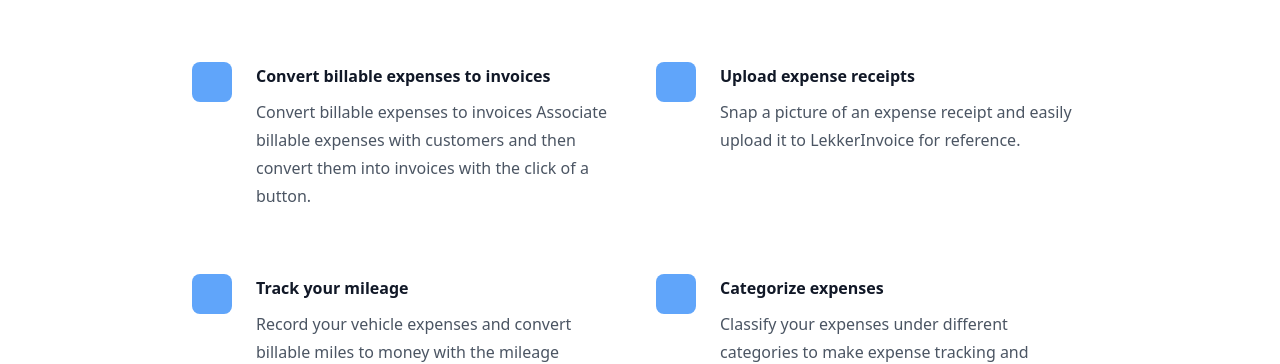
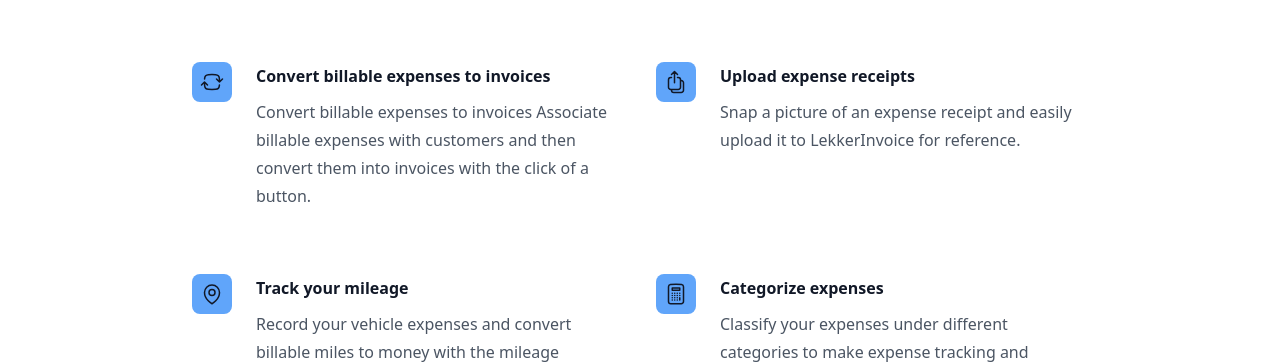
Before and after one commit to hqmhc/lekker-web, a React (Create React App) app: page / in a window 1280 px wide. Shown: the part 4224-4588 px from the top of the page. Built offline with nearby package versions, Linux system fonts and the light colour scheme.

Commit message:
add icons on the features page

```diff
--- a/src/components/pages/features.jsx
+++ b/src/components/pages/features.jsx
@@ -148,7 +148,9 @@ export const Features = () => {
         <div class="relative pl-16">
           <dt class="text-base font-semibold leading-7 text-gray-900">
             <div class="absolute left-0 top-0 flex h-10 w-10 items-center justify-center rounded-lg bg-blue-400">
-
+            <svg xmlns="http://www.w3.org/2000/svg" fill="none" viewBox="0 0 24 24" strokeWidth={1.5} stroke="currentColor" className="w-6 h-6">
+              <path strokeLinecap="round" strokeLinejoin="round" d="M19.5 12c0-1.232-.046-2.453-.138-3.662a4.006 4.006 0 00-3.7-3.7 48.678 48.678 0 00-7.324 0 4.006 4.006 0 00-3.7 3.7c-.017.22-.032.441-.046.662M19.5 12l3-3m-3 3l-3-3m-12 3c0 1.232.046 2.453.138 3.662a4.006 4.006 0 003.7 3.7 48.656 48.656 0 007.324 0 4.006 4.006 0 003.7-3.7c.017-.22.032-.441.046-.662M4.5 12l3 3m-3-3l-3 3" />
+              </svg>
             </div>
             Convert billable expenses to invoices
           </dt>
@@ -158,30 +160,36 @@ Associate billable expenses with customers and then convert them into invoices w
         <div class="relative pl-16">
           <dt class="text-base font-semibold leading-7 text-gray-900">
             <div class="absolute left-0 top-0 flex h-10 w-10 items-center justify-center rounded-lg bg-blue-400">
-
+            <svg xmlns="http://www.w3.org/2000/svg" fill="none" viewBox="0 0 24 24" stroke-width="1.5" stroke="currentColor" class="w-6 h-6">
+              <path stroke-linecap="round" stroke-linejoin="round" d="M7.5 7.5h-.75A2.25 2.25 0 004.5 9.75v7.5a2.25 2.25 0 002.25 2.25h7.5a2.25 2.25 0 002.25-2.25v-7.5a2.25 2.25 0 00-2.25-2.25h-.75m0-3l-3-3m0 0l-3 3m3-3v11.25m6-2.25h.75a2.25 2.25 0 012.25 2.25v7.5a2.25 2.25 0 01-2.25 2.25h-7.5a2.25 2.25 0 01-2.25-2.25v-.75" />
+            </svg>
             </div>
-
-
-            Upload expense receipts
+          Upload expense receipts
           </dt>
           <dd class="mt-2 text-base leading-7 text-gray-600">Snap a picture of an expense receipt and easily upload it to LekkerInvoice for reference.</dd></div>
 
         <div class="relative pl-16">
           <dt class="text-base font-semibold leading-7 text-gray-900">
             <div class="absolute left-0 top-0 flex h-10 w-10 items-center justify-center rounded-lg bg-blue-400">
-
+            <svg xmlns="http://www.w3.org/2000/svg" fill="none" viewBox="0 0 24 24" strokeWidth={1.5} stroke="currentColor" className="w-6 h-6">
+               <path strokeLinecap="round" strokeLinejoin="round" d="M15 10.5a3 3 0 11-6 0 3 3 0 016 0z" />
+               <path strokeLinecap="round" strokeLinejoin="round" d="M19.5 10.5c0 7.142-7.5 11.25-7.5 11.25S4.5 17.642 4.5 10.5a7.5 7.5 0 1115 0z" />
+            </svg>
             </div>
             Track your mileage
 
           </dt>
           <dd class="mt-2 text-base leading-7 text-gray-600">Record your vehicle expenses and convert billable miles to money with the mileage tracking feature from LekkerInvoice.
-</dd>
-</div>
+          </dd>
+        </div>
 
 
         <div class="relative pl-16">
           <dt class="text-base font-semibold leading-7 text-gray-900">
             <div class="absolute left-0 top-0 flex h-10 w-10 items-center justify-center rounded-lg bg-blue-400">
+            <svg xmlns="http://www.w3.org/2000/svg" fill="none" viewBox="0 0 24 24" stroke-width="1.5" stroke="currentColor" class="w-6 h-6">
+  <path stroke-linecap="round" stroke-linejoin="round" d="M15.75 15.75V18m-7.5-6.75h.008v.008H8.25v-.008zm0 2.25h.008v.008H8.25V13.5zm0 2.25h.008v.008H8.25v-.008zm0 2.25h.008v.008H8.25V18zm2.498-6.75h.007v.008h-.007v-.008zm0 2.25h.007v.008h-.007V13.5zm0 2.25h.007v.008h-.007v-.008zm0 2.25h.007v.008h-.007V18zm2.504-6.75h.008v.008h-.008v-.008zm0 2.25h.008v.008h-.008V13.5zm0 2.25h.008v.008h-.008v-.008zm0 2.25h.008v.008h-.008V18zm2.498-6.75h.008v.008h-.008v-.008zm0 2.25h.008v.008h-.008V13.5zM8.25 6h7.5v2.25h-7.5V6zM12 2.25c-1.892 0-3.758.11-5.593.322C5.307 2.7 4.5 3.65 4.5 4.757V19.5a2.25 2.25 0 002.25 2.25h10.5a2.25 2.25 0 002.25-2.25V4.757c0-1.108-.806-2.057-1.907-2.185A48.507 48.507 0 0012 2.25z" />
+</svg>
 
             </div>
             Categorize expenses
```
